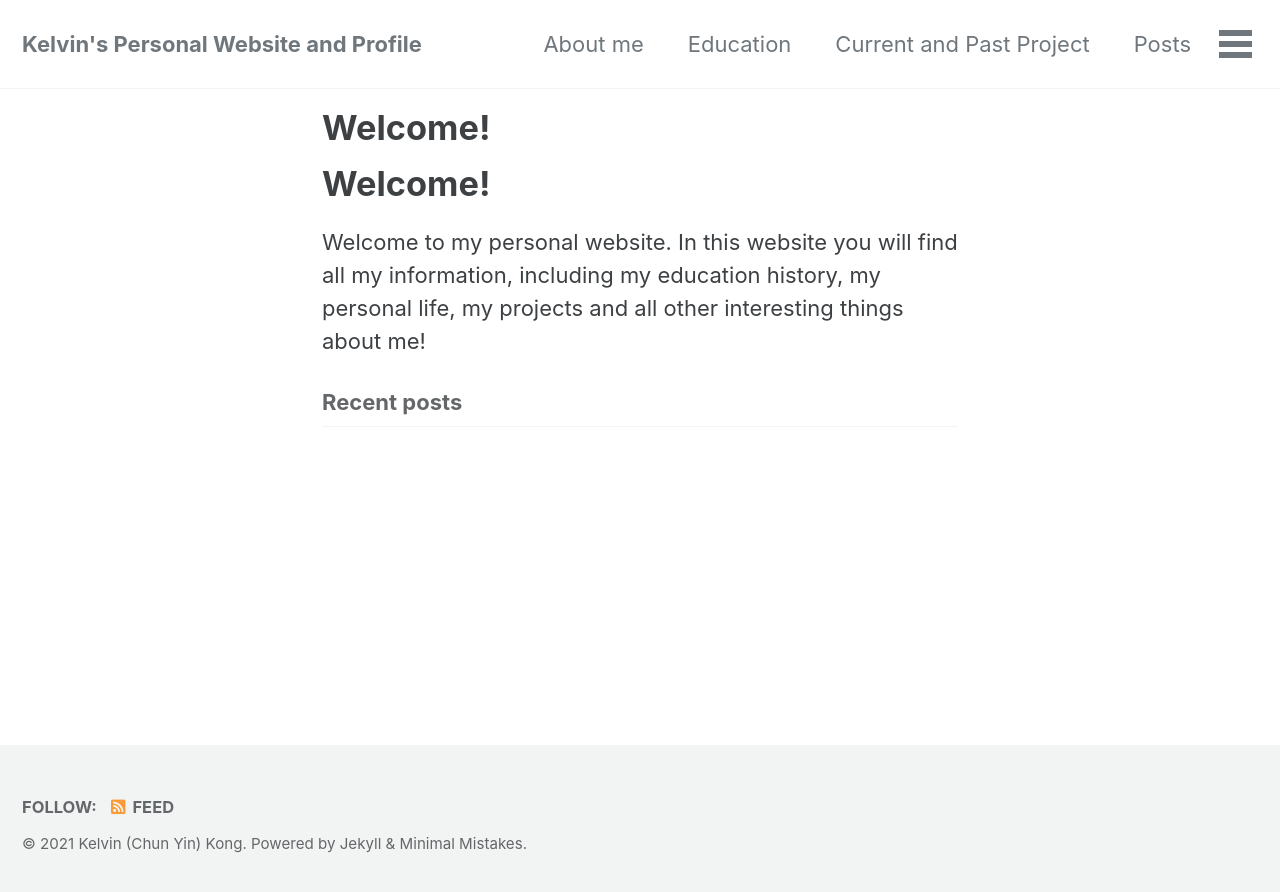
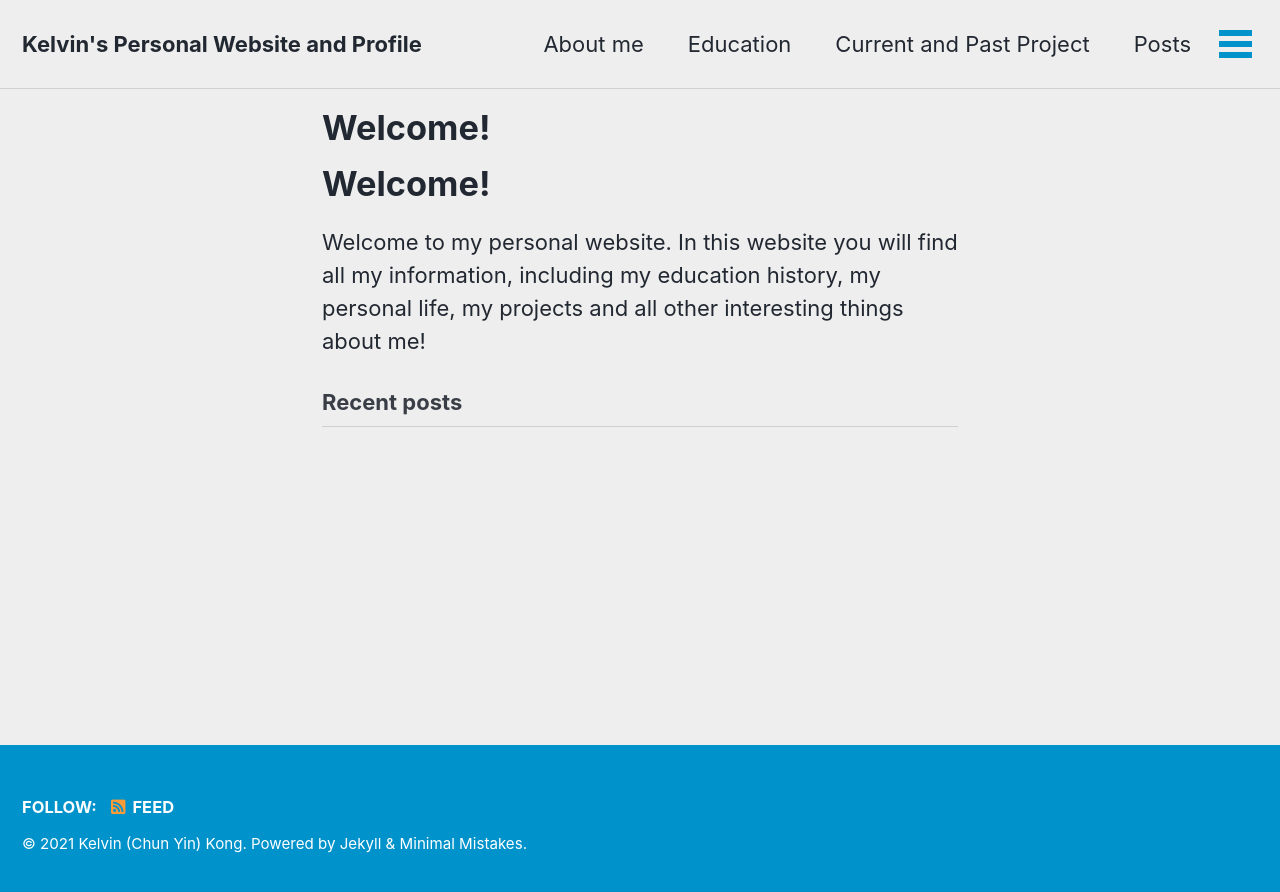
Before and after one commit to kelvin-cykong/kelvin-cykong.github.io, a Jekyll site: the page built from index.md, in a window 1280 px wide. Shown: the top 892 px of the page. Built offline with Jekyll 4.4.1, drawn with Linux system fonts in a browser that asks for light colours; cached includes are drawn as plain includes; our own code applies the rules of GitHub Pages for plain Markdown files; the list of posts is cut into pages by our own code.

Commit message:
Update _config.yml

```diff
--- a/_config.yml
+++ b/_config.yml
@@ -12,7 +12,7 @@
 
 # theme                  : "minimal-mistakes-jekyll"
 # remote_theme           : "mmistakes/minimal-mistakes"
-minimal_mistakes_skin    : "default" # "air", "aqua", "contrast", "dark", "dirt", "neon", "mint", "plum", "sunrise"
+minimal_mistakes_skin    : "air" #"default" # , "aqua", "contrast", "dark", "dirt", "neon", "mint", "plum", "sunrise"
 
 # Site Settings
 locale                   : "en-US"
```
